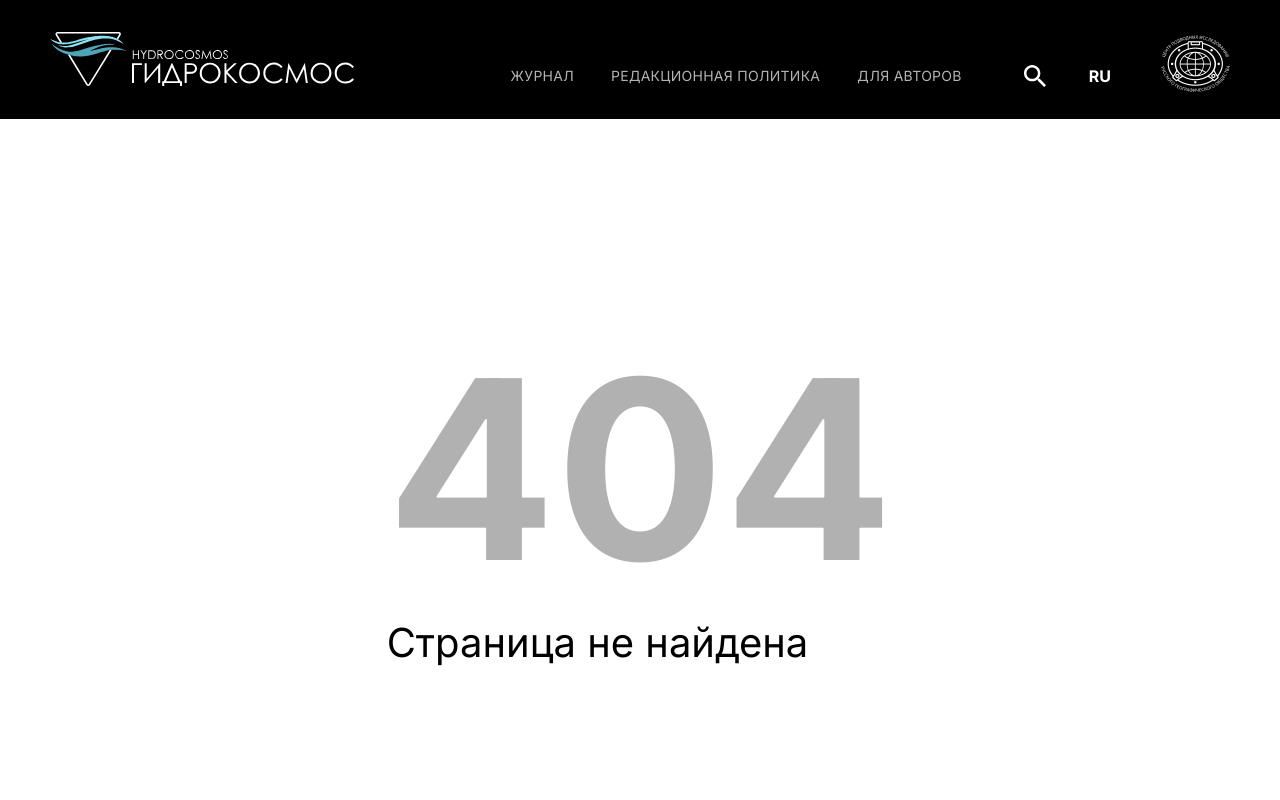
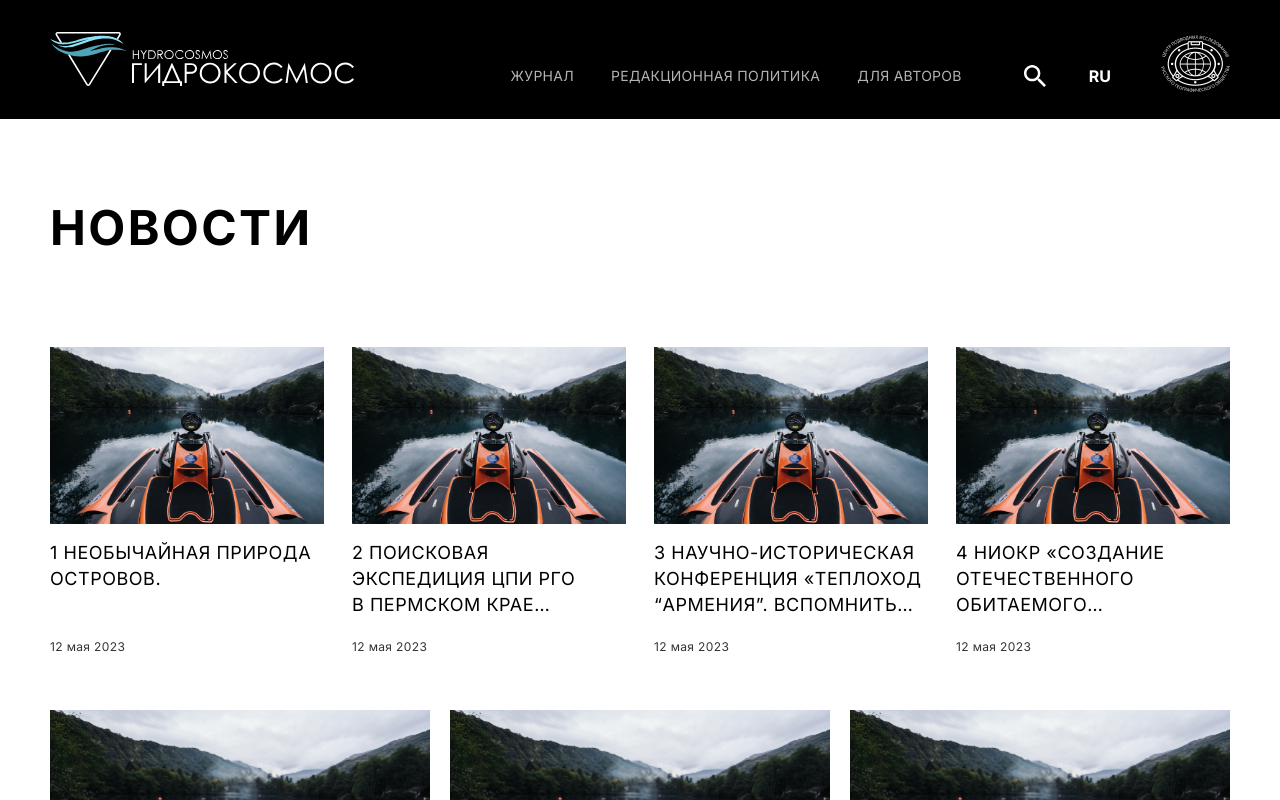
Before and after one commit to shumilina-polina/hydrocosmos, a Next.js app: page /news in a window 1280 px wide. Before the commit this address had no page. Shown: the top 800 px of the page. Built offline with nearby package versions, Linux system fonts and the light colour scheme.

Commit message:
add: news page

```diff
--- a/src/locale/locales/ru.json
+++ b/src/locale/locales/ru.json
@@ -38,9 +38,24 @@
       "button": "отправить"
     }
   },
+  "news": {
+    "title": "новости",
+    "button": "показать больше новостей"
+  },
+  "magazine": {
+    "title": "журнал",
+    "button": "показать больше новостей",
+    "release": "выпуск"
+  },
+
   "footer": {
     "email": "Подписаться на&nbsp;рассылку новостей",
     "placeholder": "Введите свою электронную почту",
     "policy": "Политика защиты и&nbsp;обработки персональных данных"
+  },
+
+  "pages": {
+    "news": "Новости",
+    "magazine": "Журнал"
   }
 }
--- a/src/pages/index.js
+++ b/src/pages/index.js
@@ -6,7 +6,6 @@ import Manifest from "@/components/Index/Manifest/Manifest";
 import News from "@/components/Index/News/News";
 import Pairs from "@/components/Index/Pairs/Pairs";
 import Reports from "@/components/Index/Reports/Reports";
-import s from "@/styles/pages/index.module.scss";
 import Head from "next/head";
 
 export default function Home() {
@@ -15,7 +14,7 @@ export default function Home() {
       <Head>
         <title>Гидрокосмос</title>
       </Head>
-      <section className={s.wr}>
+      <section>
         <Main />
         <Journal />
         <News />
--- /dev/null
+++ b/src/pages/news.js
@@ -0,0 +1,203 @@
+import Title from "@/shared/UI/Title";
+import Wrapper from "@/shared/UI/Wrapper";
+import s from "@/styles/pages/news.module.scss";
+import cn from "classnames";
+import Head from "next/head";
+import { useTranslation } from "react-i18next";
+import { ReactMarkdown } from "react-markdown/lib/react-markdown";
+
+const data = [
+  {
+    id: 1,
+    text: "1 Необычайная природа островов.",
+    date: "12 мая 2023",
+    url: "assets/test/news.jpg",
+  },
+  {
+    id: 2,
+    text: "2 Поисковая экспедиция ЦПИ РГО в&nbsp;Пермском крае завершена",
+    date: "12 мая 2023",
+    url: "assets/test/news.jpg",
+  },
+  {
+    id: 3,
+    text: "3 НАУЧНО-ИСТОРИЧЕСКАЯ КОНФЕРЕНЦИЯ «ТЕПЛОХОД “АРМЕНИЯ”. ВСПОМНИТЬ ВСЕХ»",
+    date: "12 мая 2023",
+    url: "assets/test/news.jpg",
+  },
+  {
+    id: 4,
+    text: "4 НИОКР «Создание отечественного обитаемого подводного аппарата».",
+    date: "12 мая 2023",
+    url: "assets/test/news.jpg",
+  },
+  {
+    id: 5,
+    text: "5 НАУЧНО-ИСТОРИЧЕСКАЯ КОНФЕРЕНЦИЯ «ТЕПЛОХОД “АРМЕНИЯ”. ВСПОМНИТЬ ВСЕХ»",
+    date: "12 мая 2023",
+    url: "assets/test/news.jpg",
+  },
+  {
+    id: 6,
+    text: "6 Необычайная природа островов.",
+    date: "12 мая 2023",
+    url: "assets/test/news.jpg",
+  },
+  {
+    id: 7,
+    text: "7 НИОКР «Создание отечественного обитаемого подводного аппарата».",
+    date: "12 мая 2023",
+    url: "assets/test/news.jpg",
+  },
+  {
+    id: 1,
+    text: "8 НИОКР «Создание отечественного обитаемого подводного аппарата».",
+    date: "12 мая 2023",
+    url: "assets/test/news.jpg",
+  },
+  {
+    id: 2,
+    text: "9 Поисковая экспедиция ЦПИ РГО в&nbsp;Пермском крае завершена",
+    date: "12 мая 2023",
+    url: "assets/test/news.jpg",
+  },
+  {
+    id: 3,
+    text: "10 НАУЧНО-ИСТОРИЧЕСКАЯ КОНФЕРЕНЦИЯ «ТЕПЛОХОД “АРМЕНИЯ”. ВСПОМНИТЬ ВСЕХ»",
+    date: "12 мая 2023",
+    url: "assets/test/news.jpg",
+  },
+  {
+    id: 4,
+    text: "11 НИОКР «Создание отечественного обитаемого подводного аппарата».",
+    date: "12 мая 2023",
+    url: "assets/test/news.jpg",
+  },
+  {
+    id: 5,
+    text: "12 НАУЧНО-ИСТОРИЧЕСКАЯ КОНФЕРЕНЦИЯ «ТЕПЛОХОД “АРМЕНИЯ”. ВСПОМНИТЬ ВСЕХ»",
+    date: "12 мая 2023",
+    url: "assets/test/news.jpg",
+  },
+  {
+    id: 6,
+    text: "13 НИОКР «Создание отечественного обитаемого подводного аппарата».",
+    date: "12 мая 2023",
+    url: "assets/test/news.jpg",
+  },
+  {
+    id: 7,
+    text: "14 НИОКР «Создание отечественного обитаемого подводного аппарата».",
+    date: "12 мая 2023",
+    url: "assets/test/news.jpg",
+  },
+  {
+    id: 4,
+    text: "15 НИОКР «Создание отечественного обитаемого подводного аппарата».",
+    date: "12 мая 2023",
+    url: "assets/test/news.jpg",
+  },
+  {
+    id: 5,
+    text: "16 НАУЧНО-ИСТОРИЧЕСКАЯ КОНФЕРЕНЦИЯ «ТЕПЛОХОД “АРМЕНИЯ”. ВСПОМНИТЬ ВСЕХ»",
+    date: "12 мая 2023",
+    url: "assets/test/news.jpg",
+  },
+  {
+    id: 6,
+    text: "17 НИОКР «Создание отечественного обитаемого подводного аппарата».",
+    date: "12 мая 2023",
+    url: "assets/test/news.jpg",
+  },
+  {
+    id: 7,
+    text: "18 НИОКР «Создание отечественного обитаемого подводного аппарата».",
+    date: "12 мая 2023",
+    url: "assets/test/news.jpg",
+  },
+];
+
+export default function News() {
+  const { t } = useTranslation();
+
+  return (
+    <>
+      <Head>
+        <title>Гидрокосмос - {t("pages.news")}</title>
+      </Head>
+      <Wrapper>
+        <section className={s.wr}>
+          <header>
+            <Title>{t("news.title")}</Title>
+          </header>
+          <main>
+            {data.map((card, i, arr) => {
+              return (
+                <div key={i}>
+                  {i % 18 === 0 && (
+                    <Row>
+                      <Card card={card} />
+                      <Card card={arr[i + 1]} />
+                      <Card card={arr[i + 2]} />
+                      <Card card={arr[i + 3]} />
+                    </Row>
+                  )}
+                  {i % 18 === 4 && (
+                    <RowTall>
+                      <Card card={card} />
+                      <Card card={arr[i + 1]} />
+                      <Card card={arr[i + 2]} />
+                    </RowTall>
+                  )}
+                  {i % 18 === 7 && (
+                    <>
+                      <Row>
+                        <Card card={card} />
+                        <Card card={arr[i + 1]} />
+                        <Card card={arr[i + 2]} />
+                        <Card card={arr[i + 3]} />
+                      </Row>
+                      <Row>
+                        <Card card={arr[i + 4]} />
+                        <Card card={arr[i + 5]} />
+                        <Card card={arr[i + 6]} />
+                        <Card card={arr[i + 7]} />
+                      </Row>
+                    </>
+                  )}
+                  {i % 18 === 15 && (
+                    <RowTall>
+                      <Card card={card} />
+                      <Card card={arr[i + 1]} />
+                      <Card card={arr[i + 2]} />
+                    </RowTall>
+                  )}
+                </div>
+              );
+            })}
+          </main>
+          <footer>
+            <button>{t("news.button")}</button>
+          </footer>
+        </section>
+      </Wrapper>
+    </>
+  );
+}
+
+const Card = ({ card }) => (
+  <div className={s.card}>
+    <div>
+      <div className={s.img_wr}>
+        <img src={card?.url} />
+      </div>
+      <ReactMarkdown>{card?.text}</ReactMarkdown>
+    </div>
+    <span>{card?.date}</span>
+  </div>
+);
+
+const Row = ({ children }) => <div className={s.row}>{children}</div>;
+const RowTall = ({ children }) => (
+  <div className={cn(s.row, s.row_tall)}>{children}</div>
+);
--- a/src/styles/pages/index.module.scss
+++ /dev/null
@@ -1,4 +0,0 @@
-@import "@/styles/styles.scss";
-
-.wr {
-}
--- /dev/null
+++ b/src/styles/pages/magazine.module.scss
@@ -0,0 +1,10 @@
+@import "@/styles/styles.scss";
+
+.wr {
+  padding: 110px 0;
+  & > header {
+    margin-bottom: 90px;
+  }
+  & > main {
+  }
+}
--- /dev/null
+++ b/src/styles/pages/news.module.scss
@@ -0,0 +1,86 @@
+@import "@/styles/styles.scss";
+
+.wr {
+  padding: 80px 0 130px;
+  & > header {
+    margin-bottom: 90px;
+  }
+  & > main {
+    margin-bottom: 80px;
+    display: grid;
+  }
+  & > footer {
+    text-align: center;
+    & > button {
+      @include light-button;
+    }
+  }
+}
+
+.card {
+  display: flex;
+  height: 100%;
+  width: 100%;
+  flex-direction: column;
+  justify-content: space-between;
+  & .img_wr {
+    transition: opacity 0.3s;
+    width: 100%;
+    margin-bottom: 16px;
+    overflow: hidden;
+    & img {
+      transition: transform 0.3s;
+    }
+  }
+  & p {
+    max-height: 100px;
+    overflow: hidden;
+    text-overflow: ellipsis;
+    display: -moz-box;
+    -moz-box-orient: vertical;
+    display: -webkit-box;
+    -webkit-line-clamp: 3;
+    -webkit-box-orient: vertical;
+    line-clamp: 3;
+    box-orient: vertical;
+    font-size: 18px;
+    line-height: 26px;
+    letter-spacing: 0.03em;
+    text-transform: uppercase;
+  }
+  & span {
+    font-size: 12px;
+    line-height: 15px;
+    letter-spacing: 0.03em;
+    opacity: 0.8;
+  }
+  &:hover {
+    & .img_wr {
+      opacity: 0.8;
+      & img {
+        transform: scale(1.1);
+      }
+    }
+    & p {
+      text-decoration: underline;
+    }
+  }
+}
+
+.row {
+  display: flex;
+  align-items: flex-start;
+  gap: 28px;
+  height: 307px;
+  margin-bottom: 56px;
+  & .img_wr {
+    height: 177px;
+  }
+  &_tall {
+    height: 375px;
+    gap: 20px;
+    .img_wr {
+      height: 246px;
+    }
+  }
+}
```
Also changed, not shown: src/pages/magazine.js (added, +59 -0 lines).
